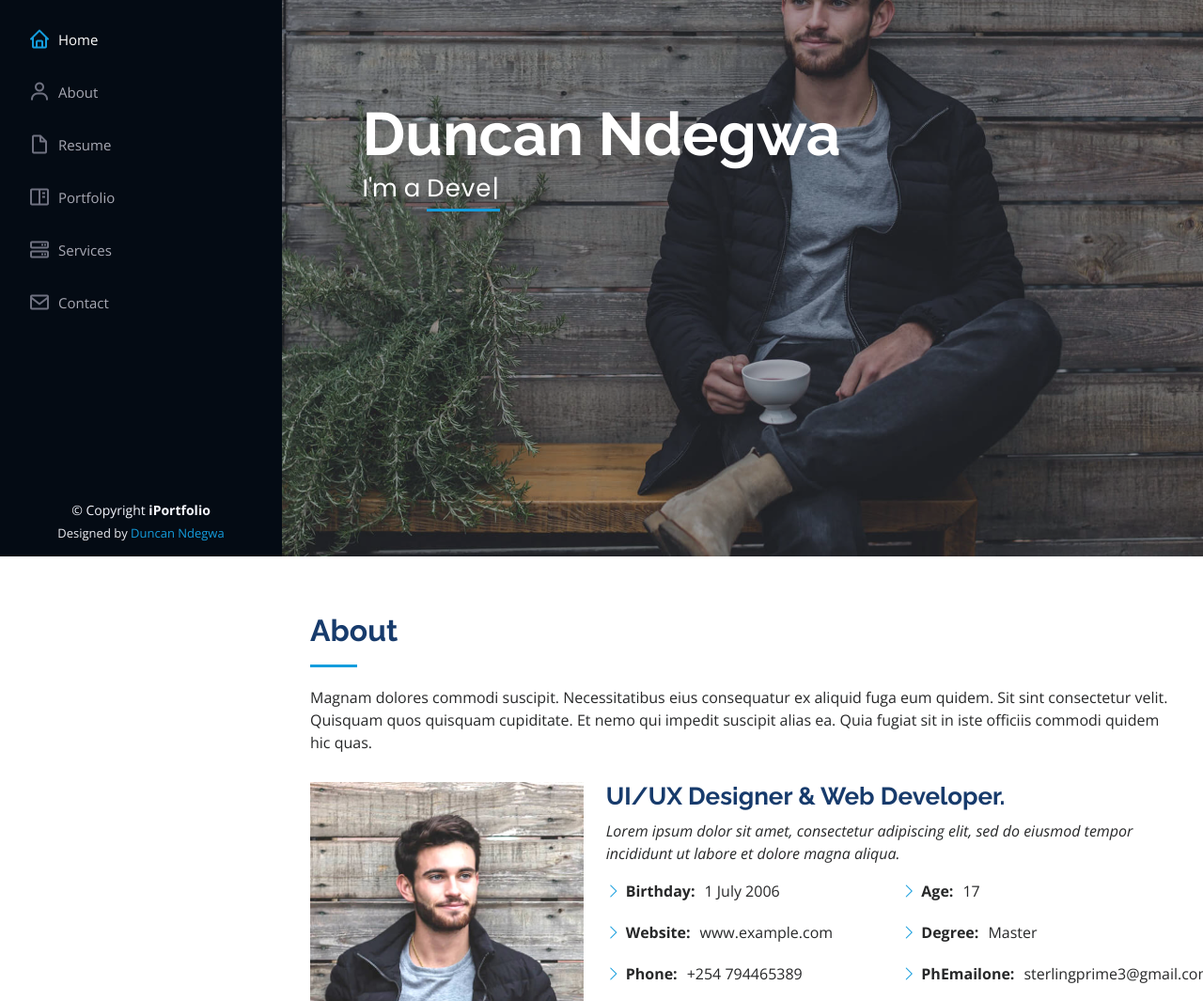
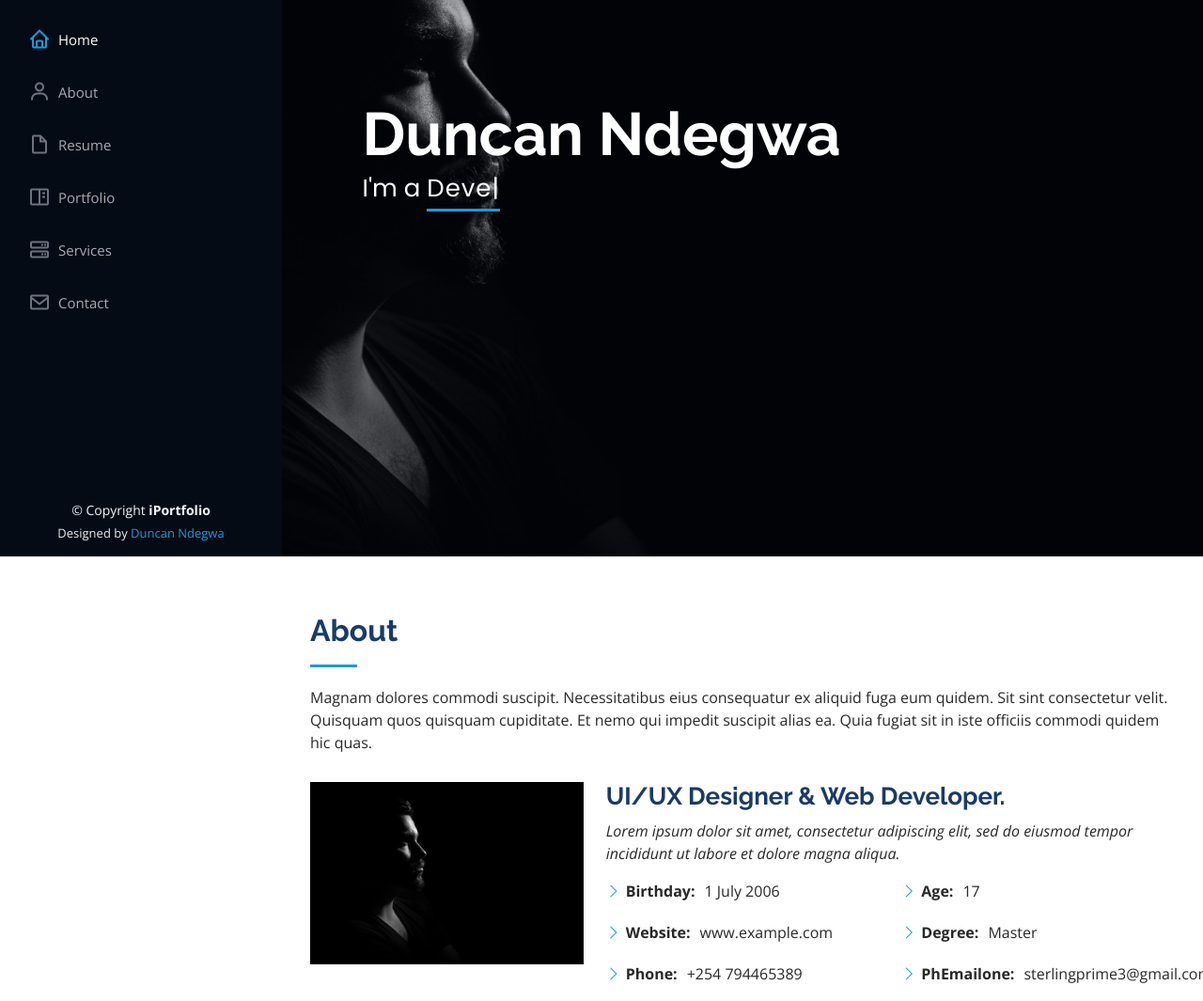
Before and after one commit to OriginTempest/OriginTempest.github.io, a plain HTML site: page index.html in a window 1280 px wide. Shown: the part 208-1273 px from the top of the page at 94% size. Drawn offline with nearby package versions, Linux system fonts and the light colour scheme.

Commit message:
first commit

```diff
--- a/assets/css/style.css
+++ b/assets/css/style.css
@@ -241,7 +241,7 @@ h6 {
 #hero {
   width: 100%;
   height: 100vh;
-  background: url("../img/hero-bg.jpg") top center;
+  background: url("../img/hero.jpeg") top center;
   background-size: cover;
 }
 
--- a/index.html
+++ b/index.html
@@ -91,7 +91,7 @@
 
         <div class="row">
           <div class="col-lg-4" data-aos="fade-right">
-            <img src="assets/img/profile-img.jpg" class="img-fluid" alt="">
+            <img src="assets/img/hero.jpeg" class="img-fluid" alt="">
           </div>
           <div class="col-lg-8 pt-4 pt-lg-0 content" data-aos="fade-left">
             <h3>UI/UX Designer &amp; Web Developer.</h3>
```
Also changed, not shown: inner-page.html (+1 -1 lines), portfolio-details.html (+1 -1 lines), Readme.txt, forms/Readme.txt.
